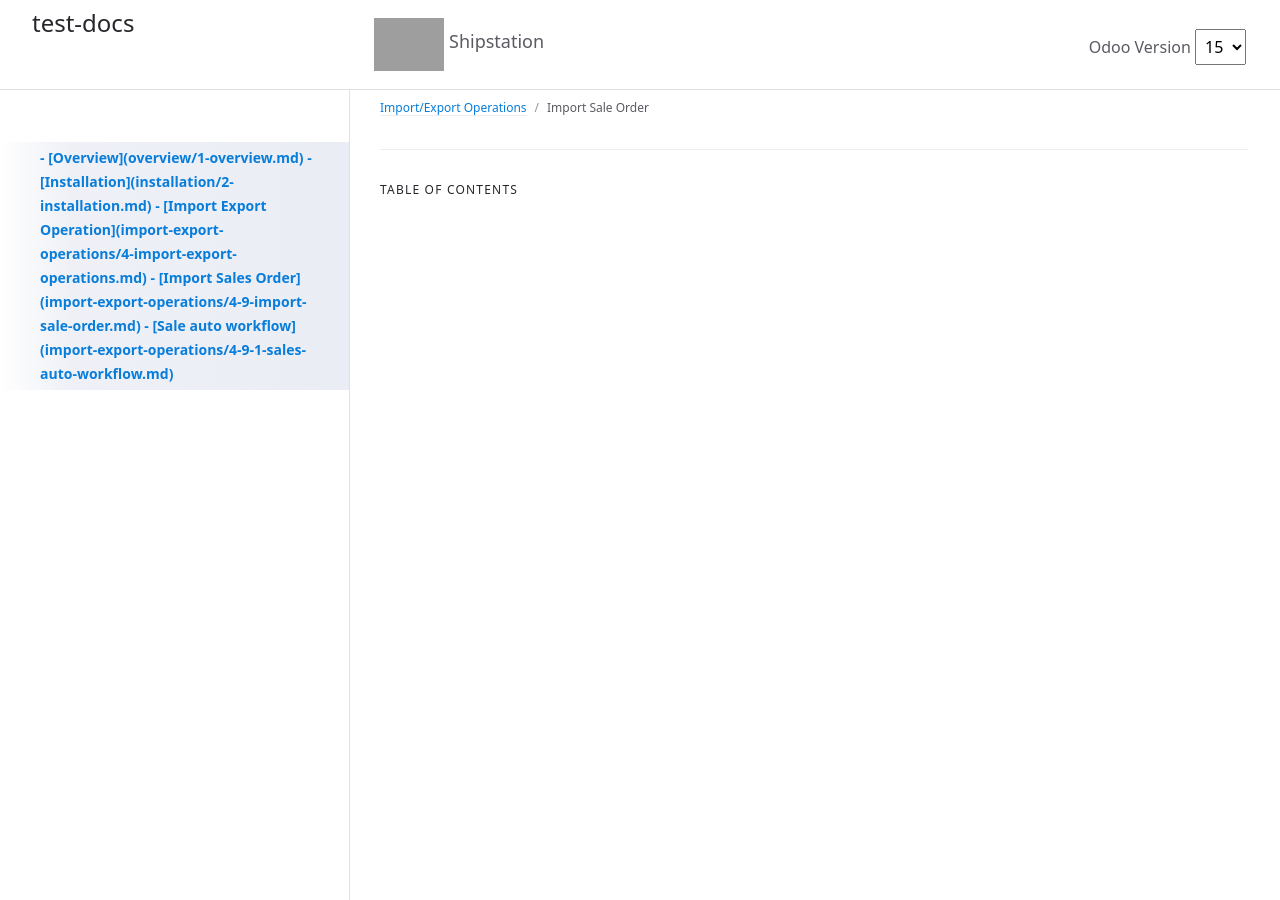
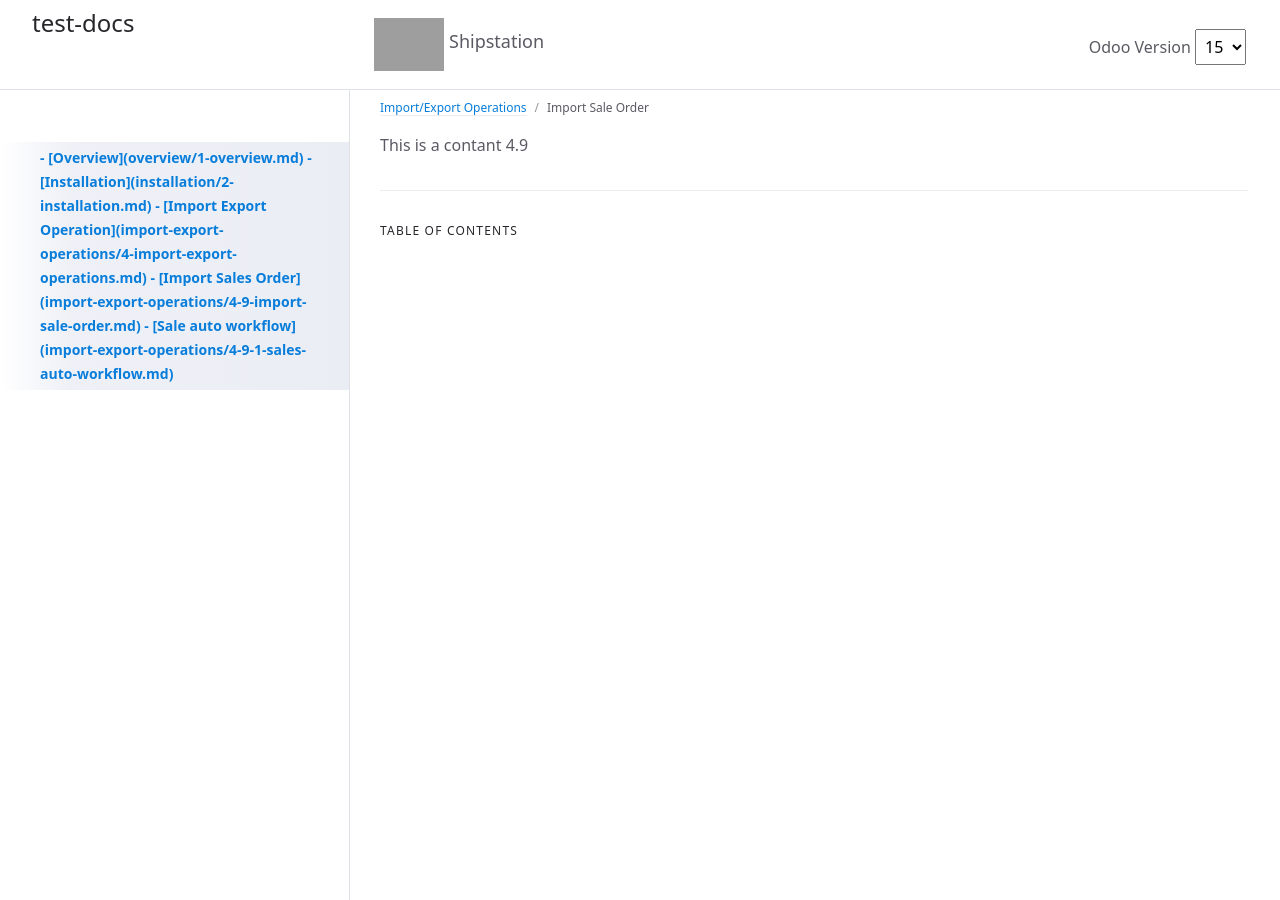
Before and after one commit to hemangb-emipro/test-docs, a Jekyll site: the page built from docs/v15/import-export-operations/4-9-import-sale-order.md, in a window 1280 px wide. Built offline with Jekyll 4.4.1, drawn with Linux system fonts in a browser that asks for light colours.

Commit message:
Update 4-9-import-sale-order.md

```diff
--- a/docs/v15/import-export-operations/4-9-import-sale-order.md
+++ b/docs/v15/import-export-operations/4-9-import-sale-order.md
@@ -5,3 +5,6 @@ parent: Import/Export Operations
 nav_order: 4.9
 has_children: true
 ---
+
+
+This is a contant 4.9
```
